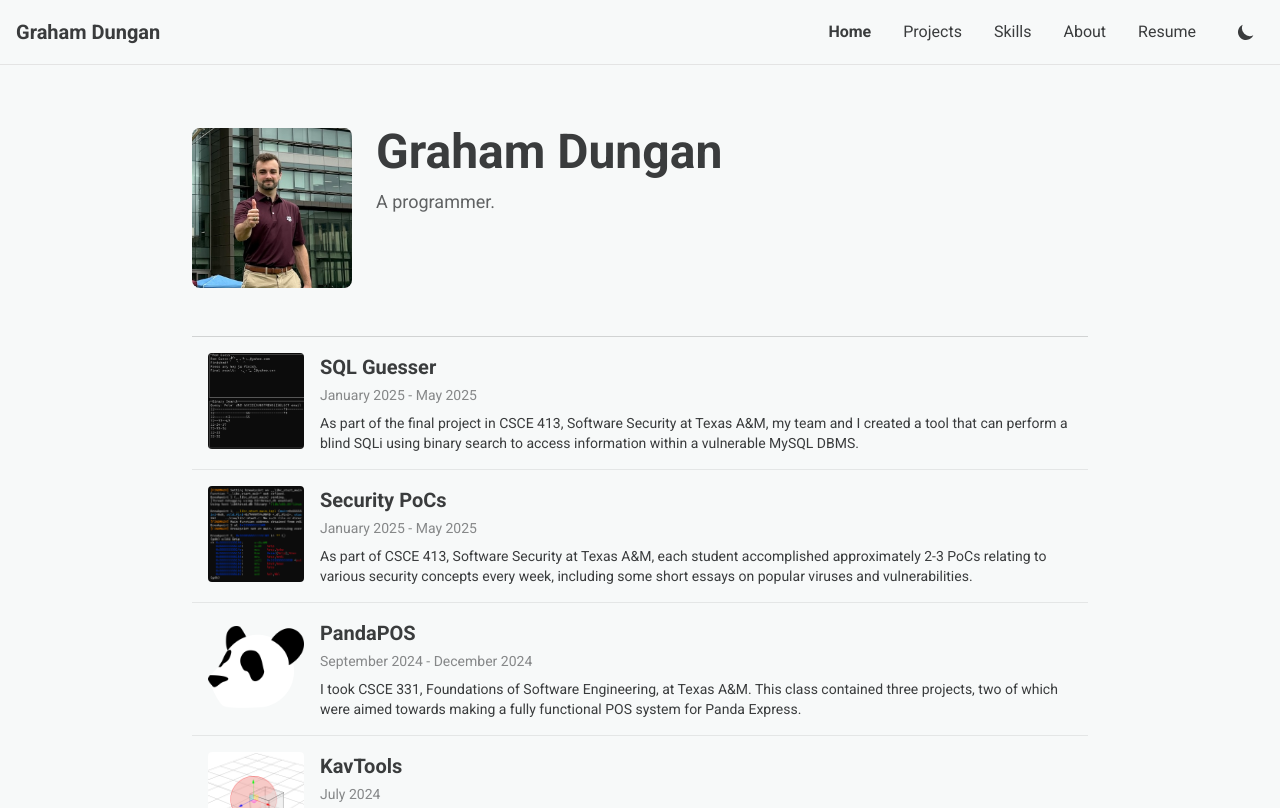
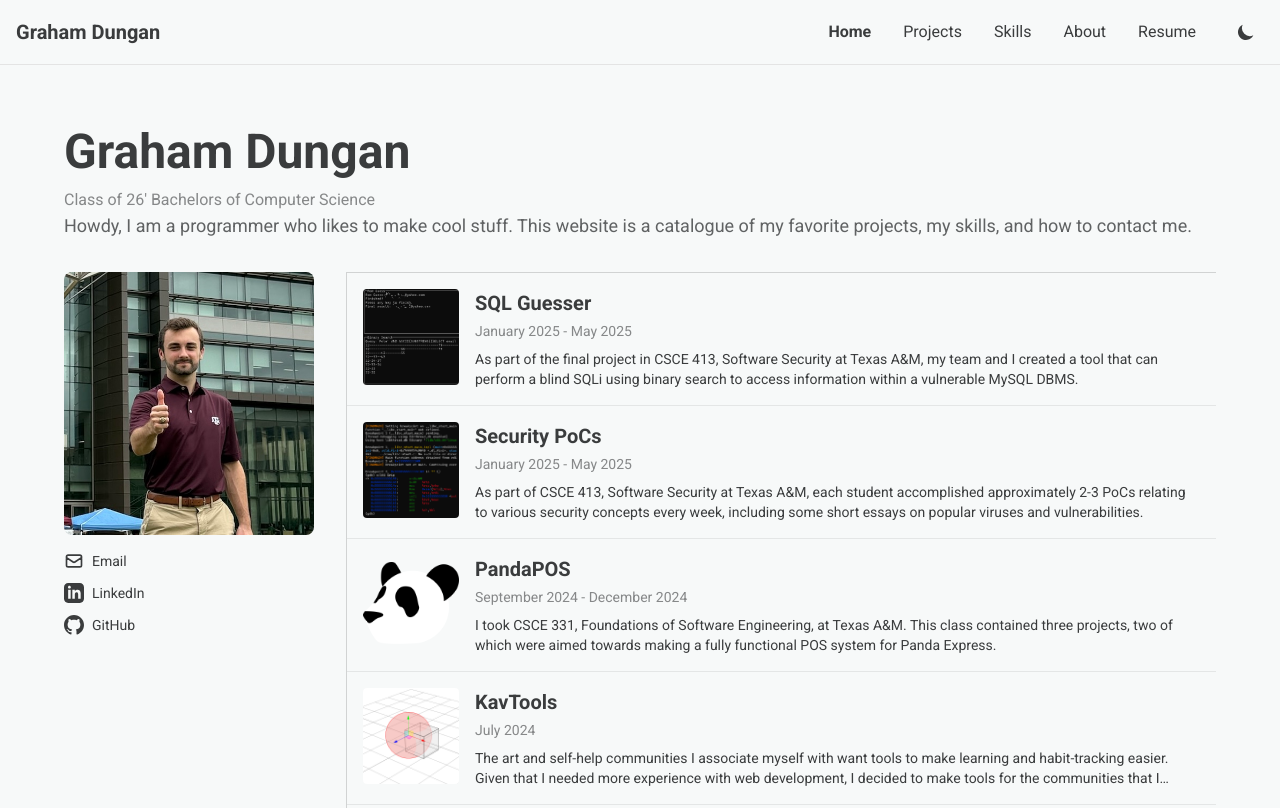
Before and after one commit to gmgrahamgm/personal-website, an Astro site: page / in a window 1280 px wide. Shown: the top 808 px of the page. Built offline with nearby package versions, Linux system fonts and the light colour scheme; Astro itself is replaced by a stand-in of ours.

Commit message:
Updated home page to show pic and more description

```diff
--- a/src/pages/index.astro
+++ b/src/pages/index.astro
@@ -1,41 +1,120 @@
 ---
-import MainLayout from '../layouts/MainLayout.astro';
-import { getCollection } from 'astro:content';
-import projectsOrder from '../data/projects-order.json';
+import MainLayout from "../layouts/MainLayout.astro";
+import { getCollection } from "astro:content";
+import projectsOrder from "../data/projects-order.json";
 
-const allProjects = await getCollection('projects');
+const allProjects = await getCollection("projects");
 
 // Sort projects based on the order defined in projects-order.json
 const projects = projectsOrder
-  .map(slug => allProjects.find(p => p.slug === slug))
+  .map((slug) => allProjects.find((p) => p.slug === slug))
   .filter(Boolean); // Remove any undefined entries
 ---
 
-<MainLayout title="Graham Dungan" description="A programmer.">
+<MainLayout
+  title="Graham Dungan"
+  description="Class of 26' Bachelors of Computer Science Howdy, I am a programmer who likes to make cool stuff."
+>
   <div class="container mx-auto px-4 py-12">
-    <div class="max-w-4xl mx-auto">
+    <div class="max-w-6xl mx-auto">
       <!-- Header Section -->
-      <div class="flex items-start gap-6 mb-12">
+      <div class="mb-8">
+        <h1 class="text-4xl md:text-5xl font-bold mb-3">Graham Dungan</h1>
+        <p class="text-md text-text/60 dark:text-text-dark/60">
+          Class of 26' Bachelors of Computer Science
+        </p>
+        <p class="text-lg text-text/80 dark:text-text-dark/80">
+          Howdy, I am a programmer who likes to make cool stuff. This website is
+          a catalogue of my favorite projects, my skills, and how to contact me.
+        </p>
+      </div>
+
+      <!-- Main Content Grid -->
+      <div class="md:grid md:grid-cols-[250px_1fr] md:gap-8">
+        <!-- Quick Info Section -->
+        <aside class="mb-8 md:mb-0">
+          <div class="flex flex-col gap-4">
+            <!-- Profile Image (hidden on mobile) -->
             <img
               src="/graham.jpeg"
               alt="Graham Dungan"
-          class="hidden md:block w-40 h-40 rounded-lg object-cover flex-shrink-0"
+              class="hidden md:block w-full rounded-lg object-cover"
             />
-        <div>
-          <h1 class="text-4xl md:text-5xl font-bold mb-3">Graham Dungan</h1>
-          <p class="text-lg text-text/80 dark:text-text-dark/80">
-            A programmer.
-          </p>
+
+            <!-- Contact Links -->
+            <div class="flex md:flex-col gap-3">
+              <a
+                href="mailto:gwdungan@gmail.com"
+                class="flex items-center gap-2 text-sm hover:opacity-80 transition-opacity focus-visible:outline-2 focus-visible:outline-offset-2 focus-visible:outline-text dark:focus-visible:outline-text-dark rounded"
+                aria-label="Email"
+              >
+                <svg
+                  class="w-5 h-5 flex-shrink-0"
+                  fill="none"
+                  stroke="currentColor"
+                  viewBox="0 0 24 24"
+                >
+                  <path
+                    stroke-linecap="round"
+                    stroke-linejoin="round"
+                    stroke-width="2"
+                    d="M3 8l7.89 5.26a2 2 0 002.22 0L21 8M5 19h14a2 2 0 002-2V7a2 2 0 00-2-2H5a2 2 0 00-2 2v10a2 2 0 002 2z"
+                  ></path>
+                </svg>
+                <span class="hidden md:inline">Email</span>
+              </a>
+              <a
+                href="https://www.linkedin.com/in/graham-dungan-420943249/"
+                target="_blank"
+                rel="noopener noreferrer"
+                class="flex items-center gap-2 text-sm hover:opacity-80 transition-opacity focus-visible:outline-2 focus-visible:outline-offset-2 focus-visible:outline-text dark:focus-visible:outline-text-dark rounded"
+                aria-label="LinkedIn"
+              >
+                <svg
+                  class="w-5 h-5 flex-shrink-0"
+                  fill="currentColor"
+                  viewBox="0 0 24 24"
+                >
+                  <path
+                    d="M19 0h-14c-2.761 0-5 2.239-5 5v14c0 2.761 2.239 5 5 5h14c2.762 0 5-2.239 5-5v-14c0-2.761-2.238-5-5-5zm-11 19h-3v-11h3v11zm-1.5-12.268c-.966 0-1.75-.79-1.75-1.764s.784-1.764 1.75-1.764 1.75.79 1.75 1.764-.783 1.764-1.75 1.764zm13.5 12.268h-3v-5.604c0-3.368-4-3.113-4 0v5.604h-3v-11h3v1.765c1.396-2.586 7-2.777 7 2.476v6.759z"
+                  ></path>
+                </svg>
+                <span class="hidden md:inline">LinkedIn</span>
+              </a>
+              <a
+                href="https://github.com/gmgrahamgm"
+                target="_blank"
+                rel="noopener noreferrer"
+                class="flex items-center gap-2 text-sm hover:opacity-80 transition-opacity focus-visible:outline-2 focus-visible:outline-offset-2 focus-visible:outline-text dark:focus-visible:outline-text-dark rounded"
+                aria-label="GitHub"
+              >
+                <svg
+                  class="w-5 h-5 flex-shrink-0"
+                  fill="currentColor"
+                  viewBox="0 0 24 24"
+                >
+                  <path
+                    d="M12 0c-6.626 0-12 5.373-12 12 0 5.302 3.438 9.8 8.207 11.387.599.111.793-.261.793-.577v-2.234c-3.338.726-4.033-1.416-4.033-1.416-.546-1.387-1.333-1.756-1.333-1.756-1.089-.745.083-.729.083-.729 1.205.084 1.839 1.237 1.839 1.237 1.07 1.834 2.807 1.304 3.492.997.107-.775.418-1.305.762-1.604-2.665-.305-5.467-1.334-5.467-5.931 0-1.311.469-2.381 1.236-3.221-.124-.303-.535-1.524.117-3.176 0 0 1.008-.322 3.301 1.23.957-.266 1.983-.399 3.003-.404 1.02.005 2.047.138 3.006.404 2.291-1.552 3.297-1.23 3.297-1.23.653 1.653.242 2.874.118 3.176.77.84 1.235 1.911 1.235 3.221 0 4.609-2.807 5.624-5.479 5.921.43.372.823 1.102.823 2.222v3.293c0 .319.192.694.801.576 4.765-1.589 8.199-6.086 8.199-11.386 0-6.627-5.373-12-12-12z"
+                  ></path>
+                </svg>
+                <span class="hidden md:inline">GitHub</span>
+              </a>
             </div>
           </div>
+        </aside>
 
         <!-- Projects List -->
-      <div class="border-t border-b border-text/20 dark:border-text-dark/20">
-        {projects.map((project, index) => (
+        <div
+          class="border-t border-b md:border-l border-text/20 dark:border-text-dark/20"
+        >
+          {
+            projects.map((project, index) => (
               <a
                 href={`/projects/${project.slug}`}
                 class={`group flex gap-4 p-4 hover:bg-accent/50 dark:hover:bg-accent-dark/50 transition-colors focus-visible:outline-2 focus-visible:outline-offset-[-2px] focus-visible:outline-text dark:focus-visible:outline-text-dark ${
-              index !== projects.length - 1 ? 'border-b border-text/10 dark:border-text-dark/10' : ''
+                  index !== projects.length - 1
+                    ? "border-b border-text/10 dark:border-text-dark/10"
+                    : ""
                 }`}
                 aria-label={`View ${project.data.title} project`}
               >
@@ -51,12 +130,12 @@ const projects = projectsOrder
                   <p class="text-sm text-text/60 dark:text-text-dark/60 mb-2">
                     {project.data.date}
                   </p>
-              <p class="text-sm line-clamp-2">
-                {project.data.summary}
-              </p>
+                  <p class="text-sm line-clamp-2">{project.data.summary}</p>
                 </div>
               </a>
-        ))}
+            ))
+          }
+        </div>
       </div>
     </div>
   </div>
```
Lines whose indentation alone changed are shown as unchanged.
